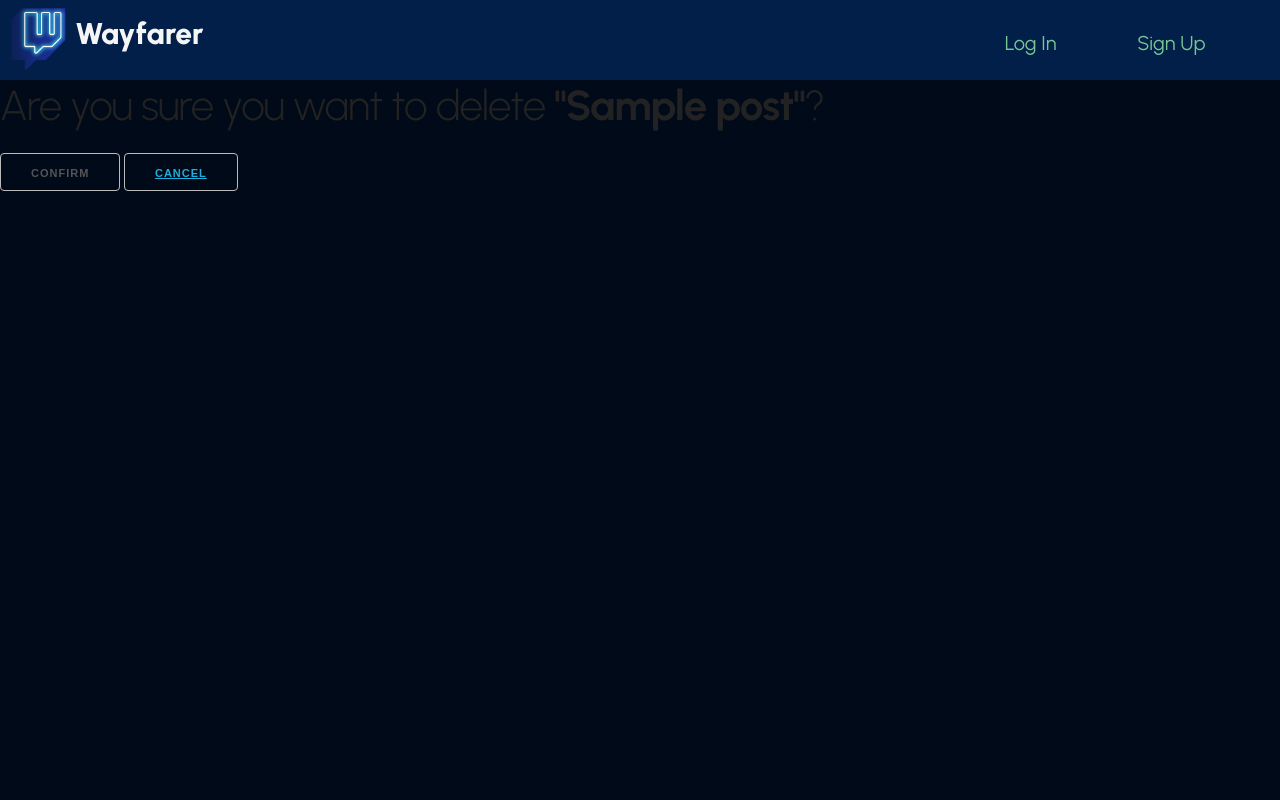
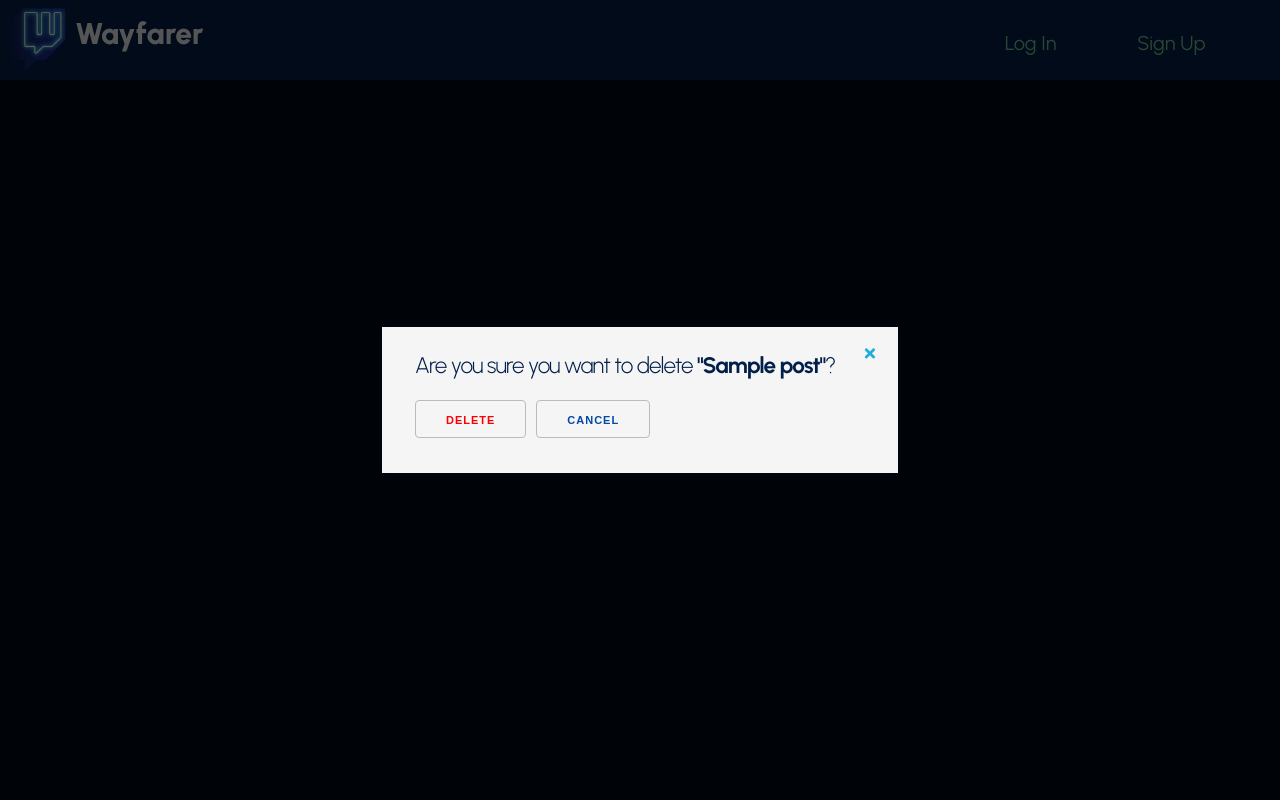
Before and after one commit to geearen/the-wayfarer, a Django app: page /posts/1/delete/ in a window 1280 px wide. Run offline with Django 3.2, Linux system fonts and the light colour scheme; tables that the repository leaves empty hold one stand-in row (values such as "Sample post").

Commit message:
post delete complete with modal - post update route in progress

```diff
--- a/app_account/static/styles/main.css
+++ b/app_account/static/styles/main.css
@@ -415,19 +415,33 @@ h6, span {
   align-self: center;
 }
 
-<<<<<<< HEAD
-<<<<<<< HEAD
 .post_delete {
-  color: var(--text);
-  font
-=======
-=======
+  color: var(--nav);
+  font-size: 1.5em;
+  margin: 10px;
+}
+
+div.delete_button {
+  margin: 20px 10px -20px 10px;
+  display: flex;
+}
+
+.delete_cancel {
+  margin-left: 10px;
+}
+
+.delete_cancel_button {
+  text-decoration: none;
+  color: var(--cobalt);
+}
+
 /* city detail css */
-.city_post{
+.city_post {
   background-color: whitesmoke;
   min-height: 90vh;
-  padding:20px;
+  padding: 20px;
 }
+
 .city_card{
   padding: 5rem;
 }
@@ -456,10 +470,10 @@ h6, span {
   min-height:90vh;
 }
 .post_card{
-
+  background-color: navajowhite;
 }
 /* CSS for City Indexs */
->>>>>>> dev
+
 .three.columns.city_index_img {
   height: 20rem;
   width: 35rem;
@@ -473,7 +487,6 @@ h6, span {
   padding: 10px;
 }
 
-
 .city_header_index {
   padding-left: 80px;
 }
@@ -486,5 +499,4 @@ h6, span {
 .six.columns.post_section {
   background-color: var(--cobalt);
   color: var(--text);
->>>>>>> dev
 }
--- a/app_content/templates/post_delete_confirmation.html
+++ b/app_content/templates/post_delete_confirmation.html
@@ -2,18 +2,28 @@
 
 {% block content %}
 
-<h2 class="post_delete">Are you sure you want to delete <strong>"{{post.title}}"</strong>?</h2>
 
-<form method="post">
-  {% csrf_token %}
-  <div class="delete_button">
-    <!-- confirm artist delete -->
-    <input class="delete_confirm_button" type="submit" value="Confirm" />
-    <!-- Redirect back to detail on cancel -->
-    <button>
-      <a class="delete_cancel_button" href="{% url 'post_detail' post.pk %}">Cancel</a>
-    </button>
+<div class="modal modal-open">
+  <div class="modal-inner">
+    <div class="modal-content">
+      <div class="modal-close-icon">
+        <a href="javascript:void(0)" class="close-modal"> <i class ="fa fa-times" aria-hidden="true"></i></a>
+      </div>
+      <div class="modal-content-inner">
+
+        <h2 class="post_delete">Are you sure you want to delete <strong>"{{post.title}}"</strong>?</h2>
+
+      <div class="delete_button">
+        <form method="post">
+          {% csrf_token %}
+            <input class="delete_confirm_button" type="submit" value="delete" style="color: red"/>
+        </form>
+        <button class="delete_cancel">
+          <a class="delete_cancel_button" href="{% url 'post_detail' post.pk %}">Cancel</a>
+        </button>
+      </div>
+    </div>
   </div>
-</form>
+</div>
 
 {% endblock %}
--- a/app_content/templates/post_detail.html
+++ b/app_content/templates/post_detail.html
@@ -19,12 +19,14 @@
       <img src="{{profile.image}}https://images.unsplash.com/photo-1529665253569-6d01c0eaf7b6?ixid=MnwxMjA3fDB8MHxzZWFyY2h8Mnx8cHJvZmlsZXxlbnwwfHwwfHw%3D&ixlib=rb-1.2.1&w=1000&q=80" alt="">
     </a>
     <h3>{{user.username}}</h3>
+    <button>
       <i id="dropdown_i" class="fas fa-ellipsis-h">
         <div class="dropdown_container">
           <a href="{% url 'post_update' post.pk %}">Edit</a>
           <a href="{% url 'post_delete' post.pk %}">Delete</a>
         </div>
       </i>
+    </button>
   </div>
 
   <div class="post_detail_content">
```
Also changed, not shown: app_content/templates/post_update.html (added, +17 -0 lines). Lines whose indentation alone changed are shown as unchanged.
